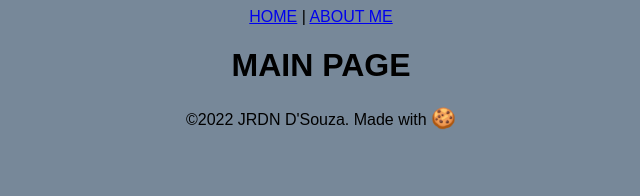
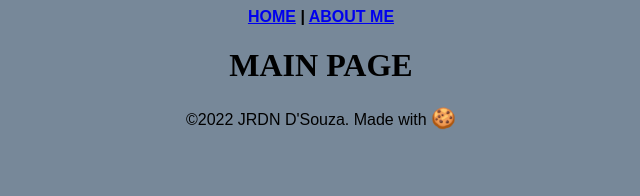
Before and after one commit to JRDNXr/jrdns-website, a React (Create React App) app: page / in a window 1280 px wide. Shown: the top 196 px of the page, without its empty margins (319-959 px from the left). Built offline with nearby package versions, Linux system fonts and the light colour scheme.

Commit message:
Commit 2.03
- Work on navbar
- Minor changes to the CSS files

```diff
--- a/src/App.css
+++ b/src/App.css
@@ -0,0 +1,4 @@
+.navbar {
+    font-weight: bold;
+    font-family: Arial;
+}
--- a/src/App.js
+++ b/src/App.js
@@ -5,7 +5,7 @@ function App() {
   return (
     <div className="App">
       <header>
-        <nav>
+        <nav className="navbar">
           <Link to="/">HOME</Link>
           {" | "}
           <Link to="about-me">ABOUT ME</Link>
--- a/src/index.css
+++ b/src/index.css
@@ -1,4 +1,3 @@
 html {
   background-color: lightslategray;
-  font-family: Arial;
 }
```
